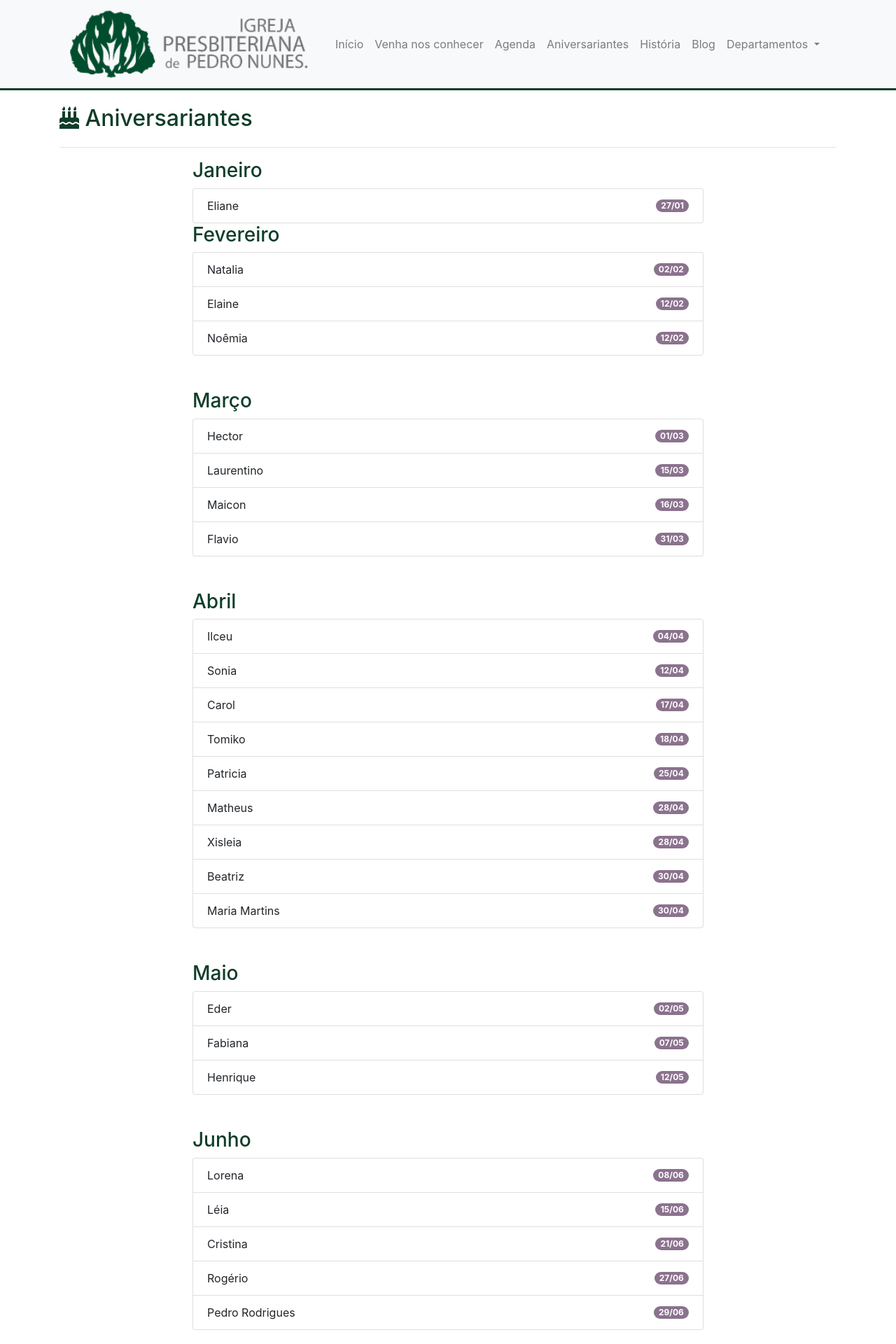
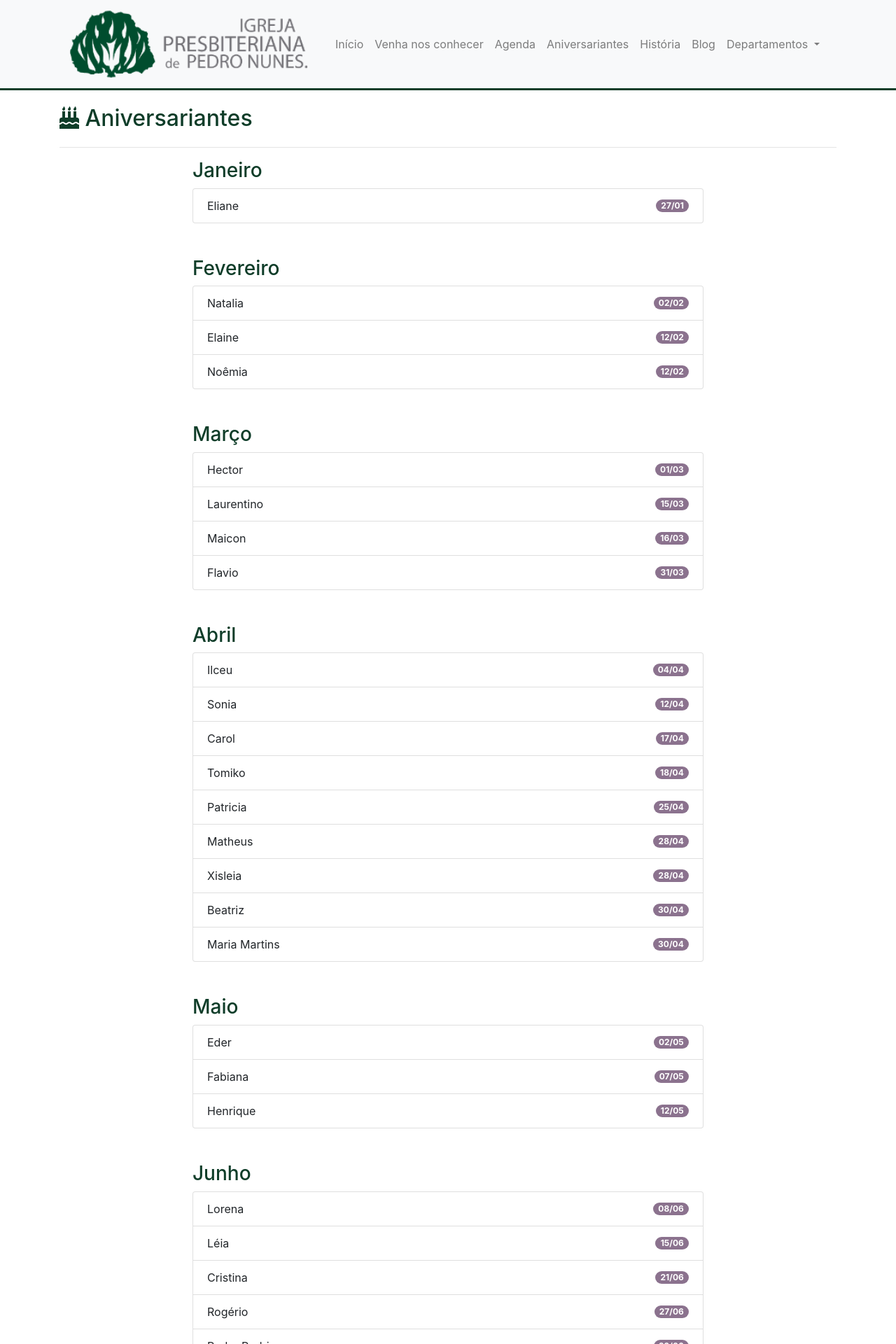
Before and after one commit to lucasprag/ipbpedronunes, a Jekyll site: the page built from aniversariantes.html, in a window 1280 px wide. Shown: the top 1920 px of the page at 70% size. Built offline with Jekyll 4.4.1, drawn with Linux system fonts in a browser that asks for light colours; nearby versions of some CDN libraries.

```diff
--- a/aniversariantes.html
+++ b/aniversariantes.html
@@ -16,7 +16,7 @@
       </li>
     </ul>
 
-    <h3>Fevereiro</h3>
+    <h3 class="mt-5">Fevereiro</h3>
 
     <ul class="list-group">
       <li class="list-group-item d-flex justify-content-between align-items-center">
```
